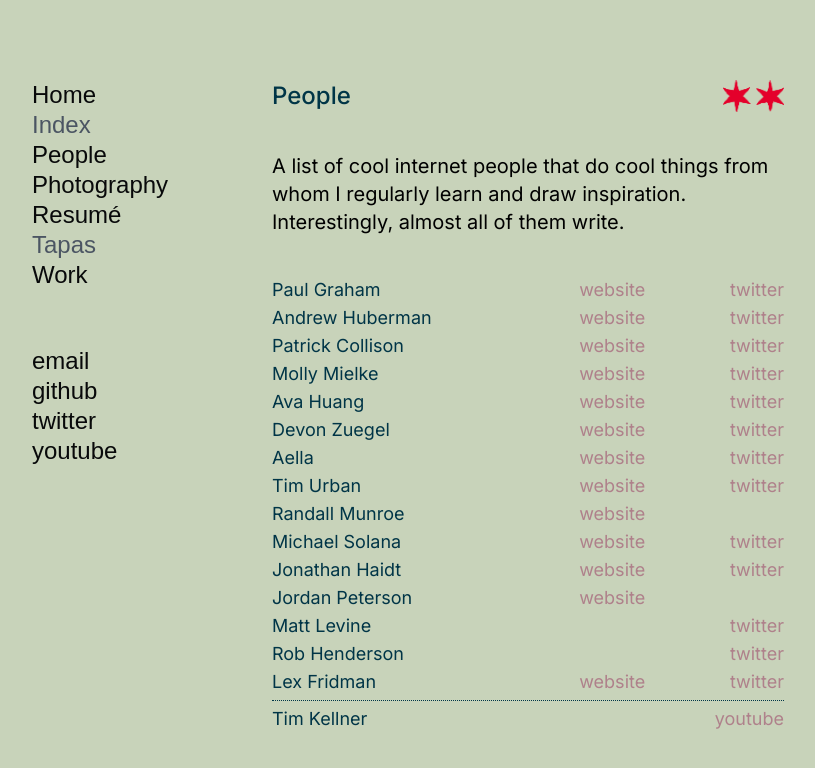
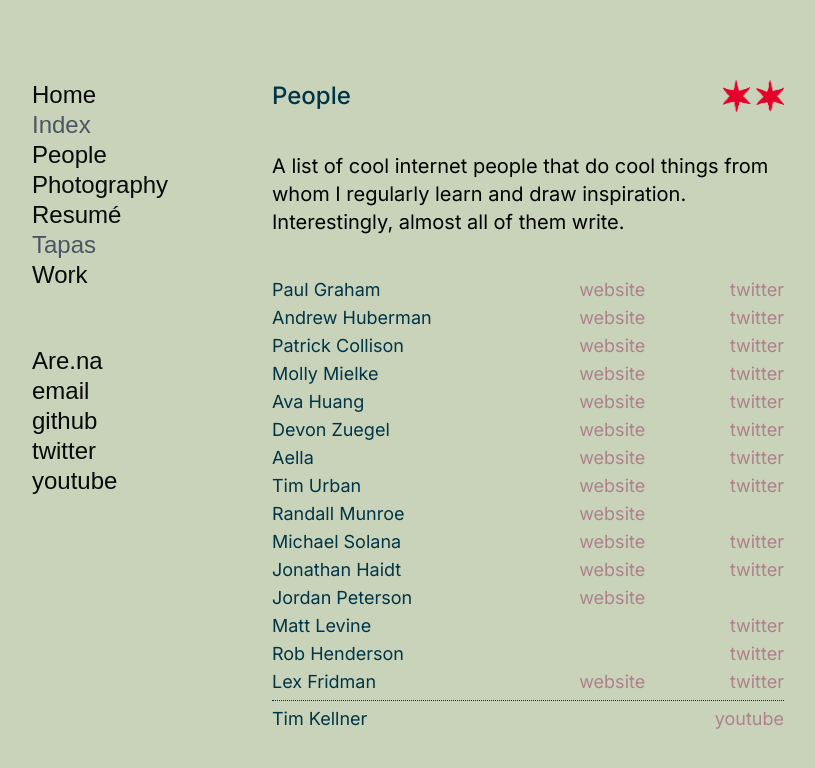
Before and after one commit to Szplugz/neelkhare.com, a React (Create React App) app: page /people in a window 1280 px wide. Shown: the top 768 px of the page, without its empty margins (160-975 px from the left). Built offline with nearby package versions, Linux system fonts and the light colour scheme; a web font is replaced by a local one.

Commit message:
Add Are.na link

```diff
--- a/src/components/navbar/HomeNav.jsx
+++ b/src/components/navbar/HomeNav.jsx
@@ -35,6 +35,15 @@
         </li>
       </div>
       <div className="navbar-external flex flex-col justify-start align-top">
+        <li className="navbar-arena text-almostBlack font-forma relative flex items-center font-[300] text-2xl leading-tight hover:text-slate transition duration-500 ease-in-out">
+          <a
+            href="https://www.are.na/neel-khare"
+            target="_blank"
+            rel="noreferrer"
+          >
+            <NavbarItem text={"Are.na"} />
+          </a>
+        </li>
         <li className="navbar-email text-almostBlack font-forma relative flex items-center font-[300] text-2xl leading-tight hover:text-blue transition duration-500 ease-in-out">
           <a href="mailto:neelk2@illinois.edu" target="_blank" rel="noreferrer">
             <NavbarItem text={"email"} />
--- a/src/components/navbar/Navbar.jsx
+++ b/src/components/navbar/Navbar.jsx
@@ -37,6 +37,15 @@
         </li>
       </div>
       <div className="navbar-external flex flex-col justify-start align-top">
+        <li className="navbar-arena text-almostBlack font-forma relative flex items-center font-[300] text-2xl leading-tight hover:text-slate transition duration-500 ease-in-out">
+          <a
+            href="https://www.are.na/neel-khare"
+            target="_blank"
+            rel="noreferrer"
+          >
+            <NavbarItem text={"Are.na"} />
+          </a>
+        </li>
         <li className="navbar-email text-almostBlack font-forma relative flex items-center font-[300] text-2xl leading-tight hover:text-blue transition duration-500 ease-in-out">
           <a href="mailto:neelk2@illinois.edu" target="_blank" rel="noreferrer">
             <NavbarItem text={"email"} />
```
